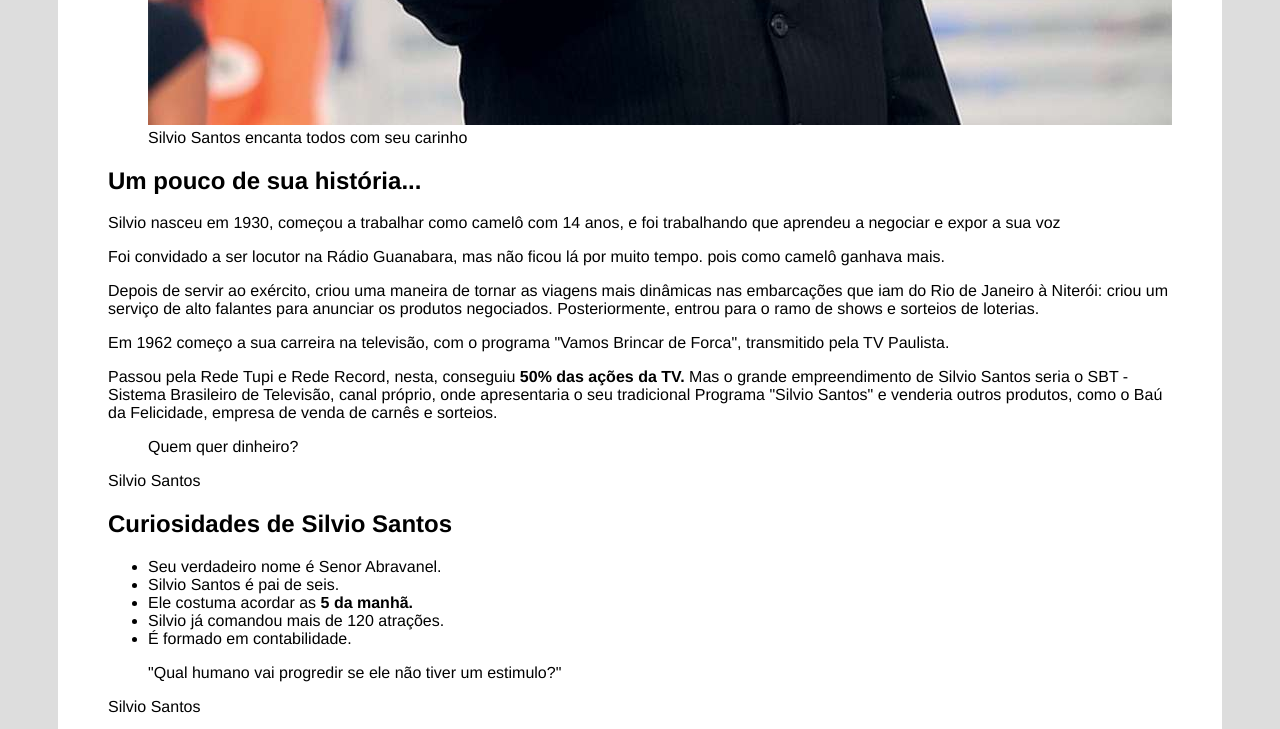
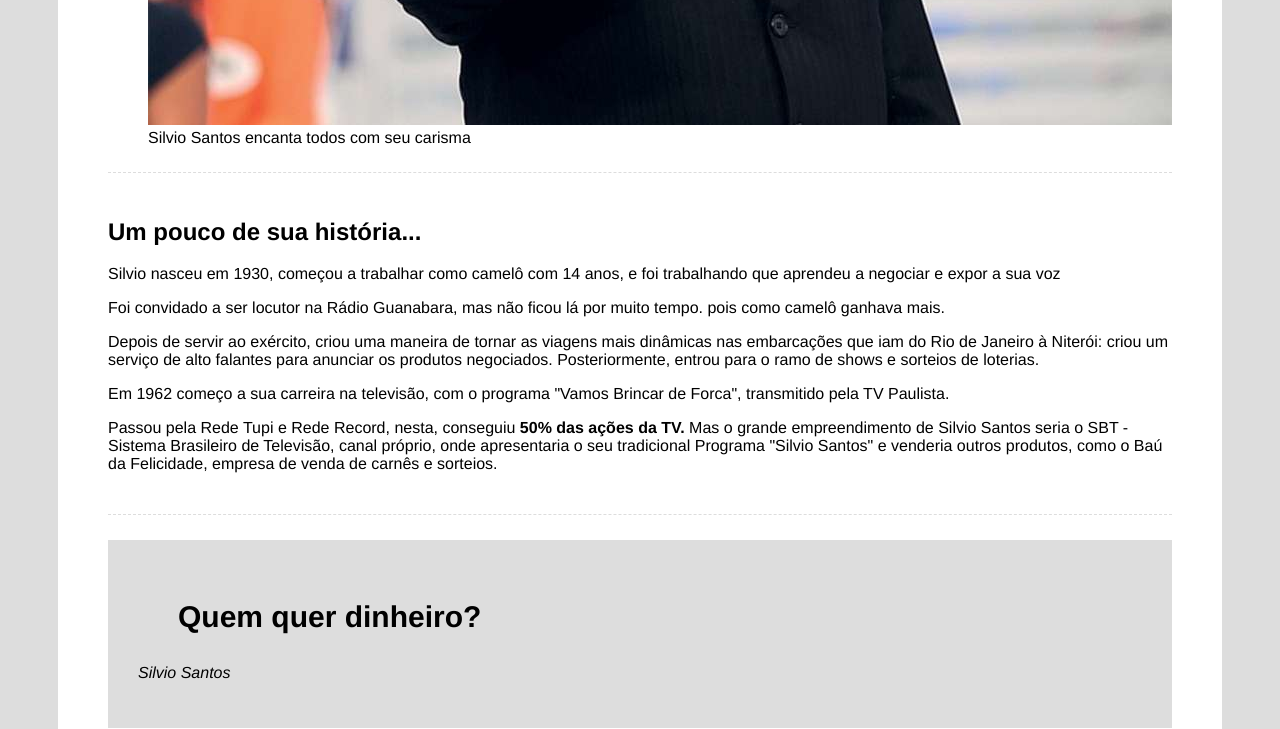
Before and after one commit to felipegaldino21/Projeto-tributo, a plain HTML site: page index.html in a window 1280 px wide. Shown: the part 760-1489 px from the top of the page. Drawn offline with Linux system fonts and the light colour scheme.

Commit message:
style: Aplicando estilos em divs de curiosidades

```diff
--- a/css/style.css
+++ b/css/style.css
@@ -23,10 +23,56 @@ html {
     text-align: center;
 }
 
-.titulo-principal{
+.titulo-principal {
     font-size: 40px;
 }
 
-.paragrafo-principal{
+.paragrafo-principal {
     font-style: italic;
 }
+
+/* Corpo do site */
+
+.img {
+    text-align: center;
+    margin-top: 30px;
+}
+
+/* Biografia container */
+
+.biografia-container {
+    padding: 25px 0px;
+    margin: 25px 0px;
+    border-top: 1px dashed #ddd;
+    border-bottom: 1px dashed #ddd;
+}
+
+/* Citações */
+
+.frase-container {
+    background-color:#ddd;
+    padding:30px;
+}
+
+.frase-container blockquote {
+    font-weight: 600;
+    font-size: 30px;
+}
+
+.frase-container p {
+    font-style: italic;
+}
+
+/* curiosidades */
+
+.curiosidades-container {
+    padding: 25px 0px;
+    margin: 25px 0px;
+    border-top: 1px dashed #ddd;
+    border-bottom: 1px dashed #ddd;
+}
+
+.curiosidades-container li {
+    height: 30px;
+
+}
--- a/index.html
+++ b/index.html
@@ -19,11 +19,11 @@
         <div class="img-destaque">
             <figure>
                 <img src="img/silvio.jpg" alt="Silvio Santos rindo">
-            <figcaption>Silvio Santos encanta todos com seu carinho</figcaption>
+                <figcaption>Silvio Santos encanta todos com seu carisma</figcaption>
             </figure>
         </div>
         <!-- Biografia -->
-        <div>
+        <div class="biografia-container">
             <h2>Um pouco de sua história...</h2>
             <p>Silvio nasceu em 1930, começou a trabalhar como camelô com 14 anos, e
                 foi trabalhando que aprendeu a negociar e expor a sua voz
```
Lines whose indentation alone changed are shown as unchanged.
